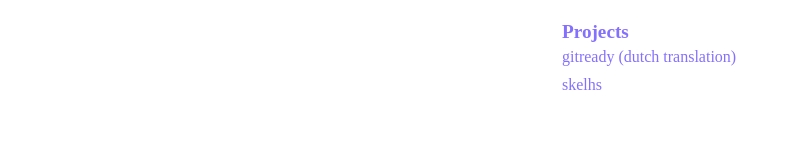
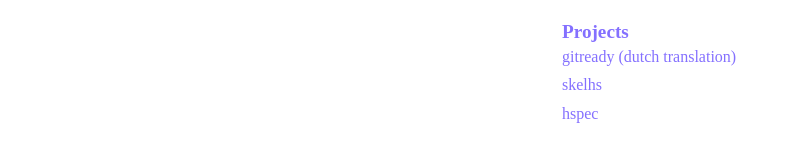
Before and after one commit to basbossink/basbossink.github.com, a Jekyll site: the page built from index.md, in a window 1280 px wide. Shown: the part 591-753 px from the top of the page, without its empty margins (408-1211 px from the left). Built offline with Jekyll 4.4.1, drawn with Linux system fonts in a browser that asks for light colours.

Commit message:
Modified gitready link, added hspec.

```diff
--- a/_layouts/default.html
+++ b/_layouts/default.html
@@ -55,8 +55,9 @@
         </ul>
         <h3>Projects</h3>
         <ul>
-            <li><a href="http://github.com/basbossink/gitready/tree/nl">gitready (dutch translation)</a></li>
+            <li><a href="http://nl.gitready.com">gitready (dutch translation)</a></li>
             <li><a href="http://basbossink.github.com/skelhs/">skelhs</a></li>
+            <li><a href="http://github.com/basbossink/hspec">hspec</a></li>
         </ul>
     </div>
 </body>
```
